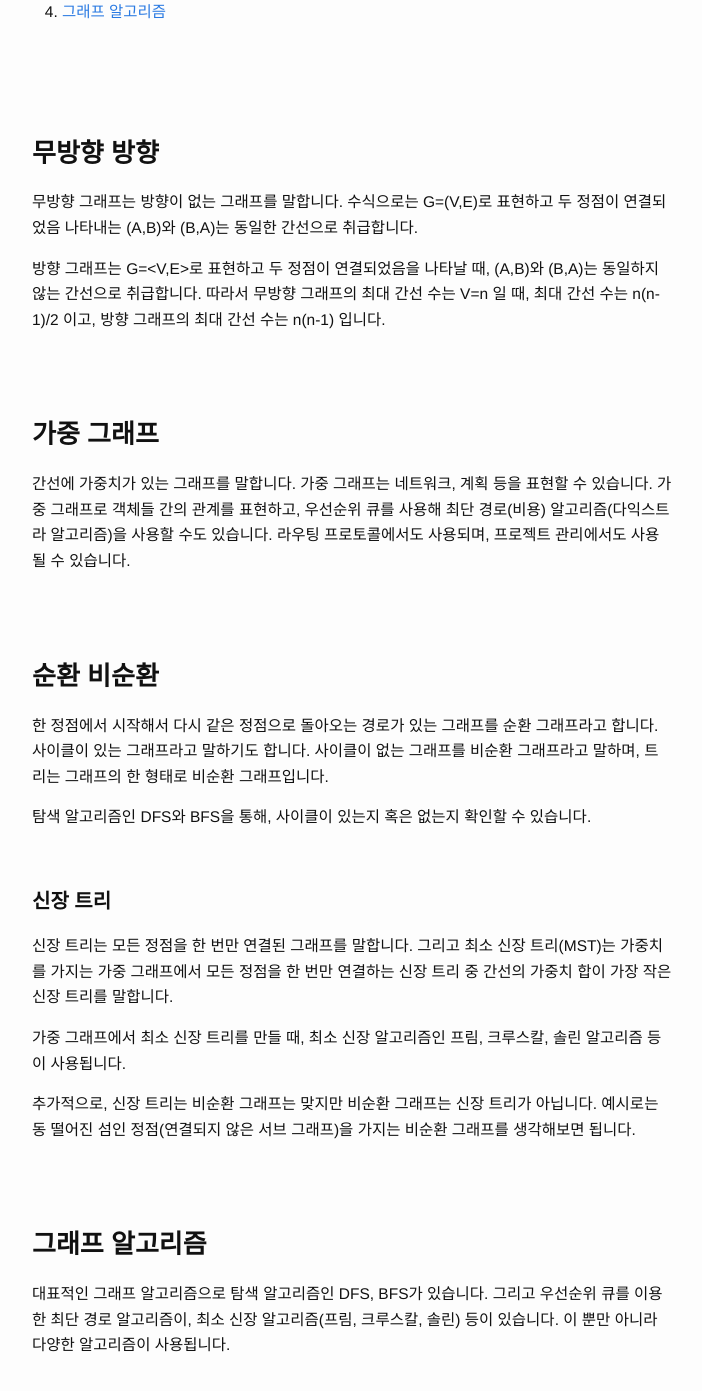
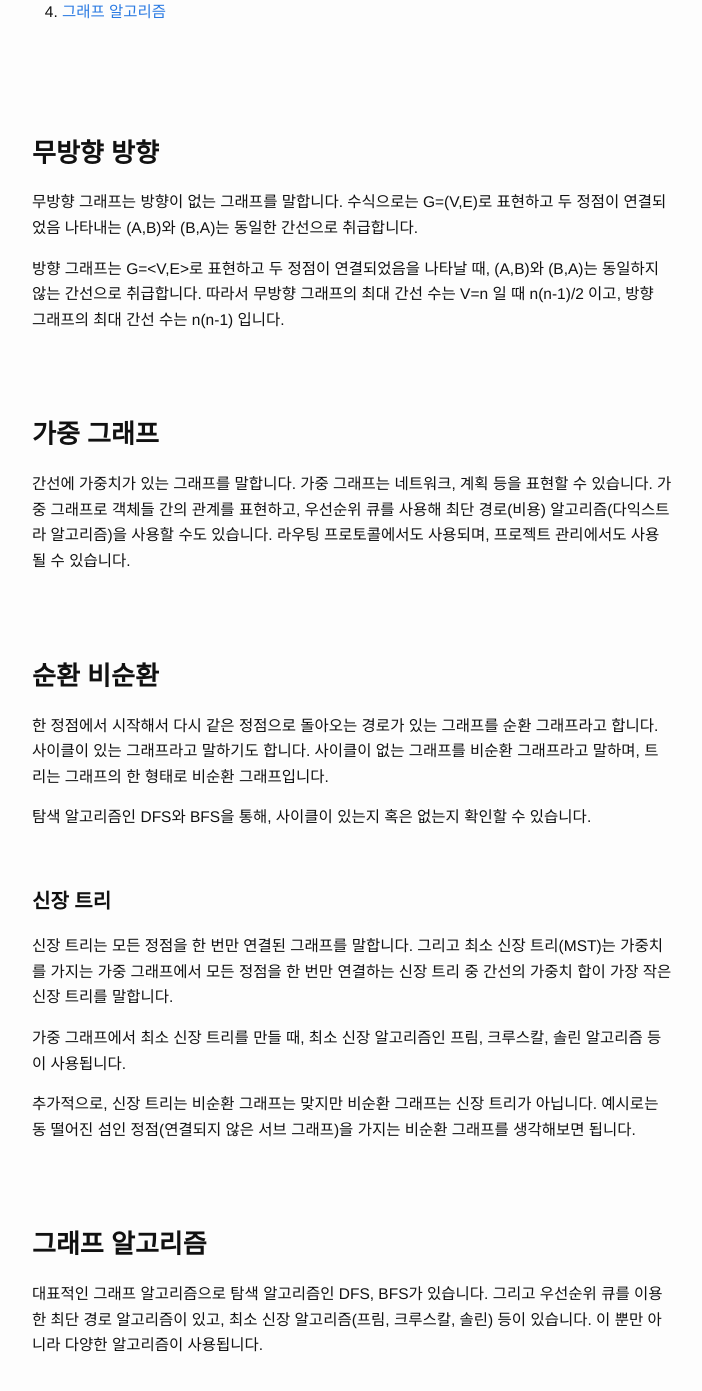
Before and after one commit to Jaeun-Choi98/jaeun-choi98.github.io, a Jekyll site: the page built from _posts/2023-10-05-data_structure(4).md, in a window 1280 px wide and 1400 px high, scrolled down 532 px. Shown: the top 1391 px of the window, without its empty margins (288-990 px from the left). Built offline with Jekyll 4.4.1, drawn with Linux system fonts in a browser that asks for light colours.

Commit message:
docs(_posts/data_structure(4).md): Revise writing

```diff
--- a/_posts/2023-10-05-data_structure(4).md
+++ b/_posts/2023-10-05-data_structure(4).md
@@ -23,7 +23,7 @@ date:   2023-10-05 00:00:00
 ### **무방향 방향**
 무방향 그래프는 방향이 없는 그래프를 말합니다. 수식으로는 G=(V,E)로 표현하고 두 정점이 연결되었음 나타내는 (A,B)와 (B,A)는 동일한 간선으로 취급합니다.
 
-방향 그래프는 G=<V,E>로 표현하고 두 정점이 연결되었음을 나타날 때, (A,B)와 (B,A)는 동일하지 않는 간선으로 취급합니다. 따라서 무방향 그래프의 최대 간선 수는 V=n 일 때, 최대 간선 수는 n(n-1)/2 이고, 방향 그래프의 최대 간선 수는 n(n-1) 입니다.
+방향 그래프는 G=<V,E>로 표현하고 두 정점이 연결되었음을 나타날 때, (A,B)와 (B,A)는 동일하지 않는 간선으로 취급합니다. 따라서 무방향 그래프의 최대 간선 수는 V=n 일 때 n(n-1)/2 이고, 방향 그래프의 최대 간선 수는 n(n-1) 입니다.
 
 <br>
 <br>
@@ -52,4 +52,4 @@ date:   2023-10-05 00:00:00
 <br>
 
 ### **그래프 알고리즘**
-대표적인 그래프 알고리즘으로 탐색 알고리즘인 DFS, BFS가 있습니다. 그리고 우선순위 큐를 이용한 최단 경로 알고리즘이, 최소 신장 알고리즘(프림, 크루스칼, 솔린) 등이 있습니다. 이 뿐만 아니라 다양한 알고리즘이 사용됩니다.
+대표적인 그래프 알고리즘으로 탐색 알고리즘인 DFS, BFS가 있습니다. 그리고 우선순위 큐를 이용한 최단 경로 알고리즘이 있고, 최소 신장 알고리즘(프림, 크루스칼, 솔린) 등이 있습니다. 이 뿐만 아니라 다양한 알고리즘이 사용됩니다.
```
